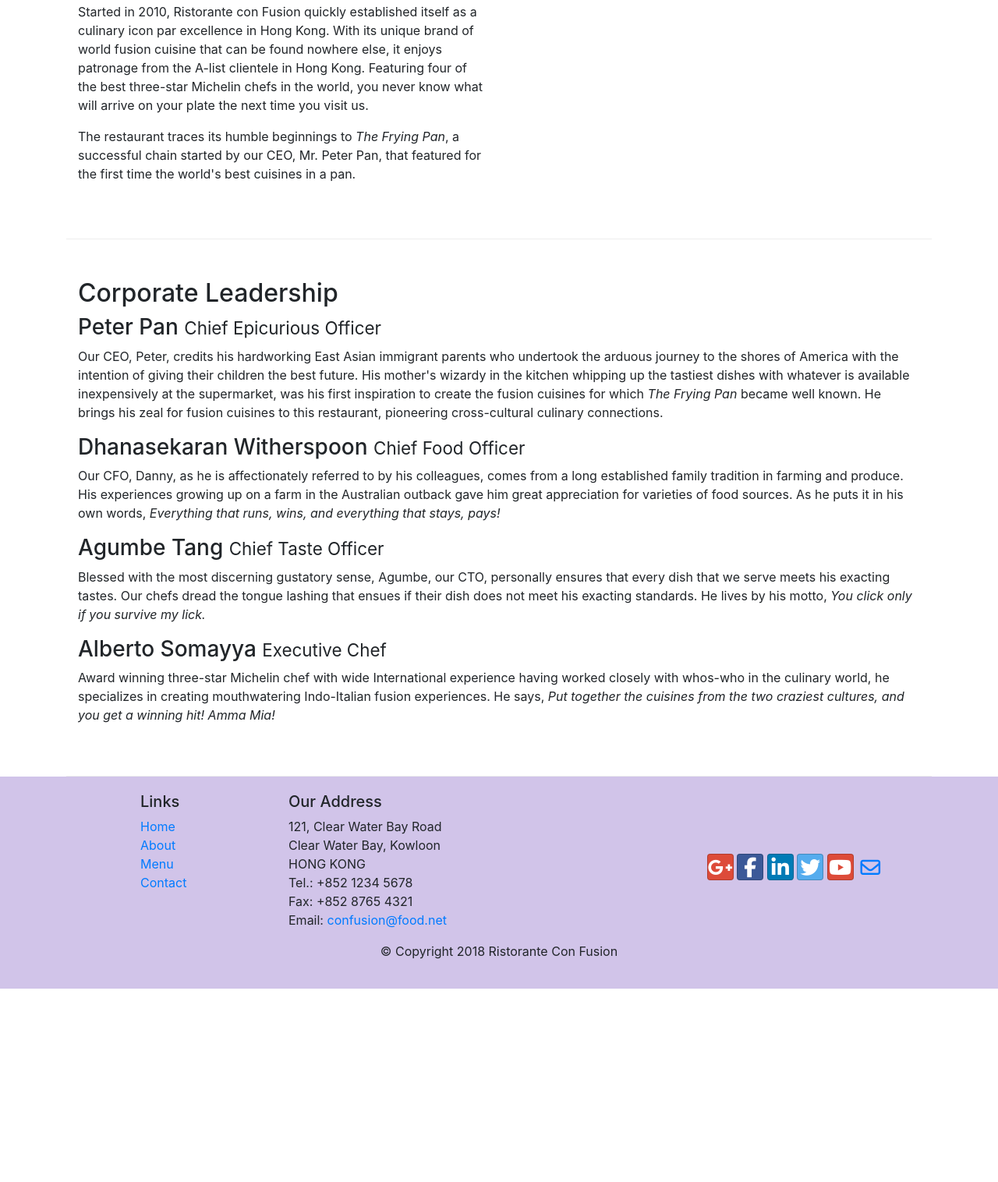
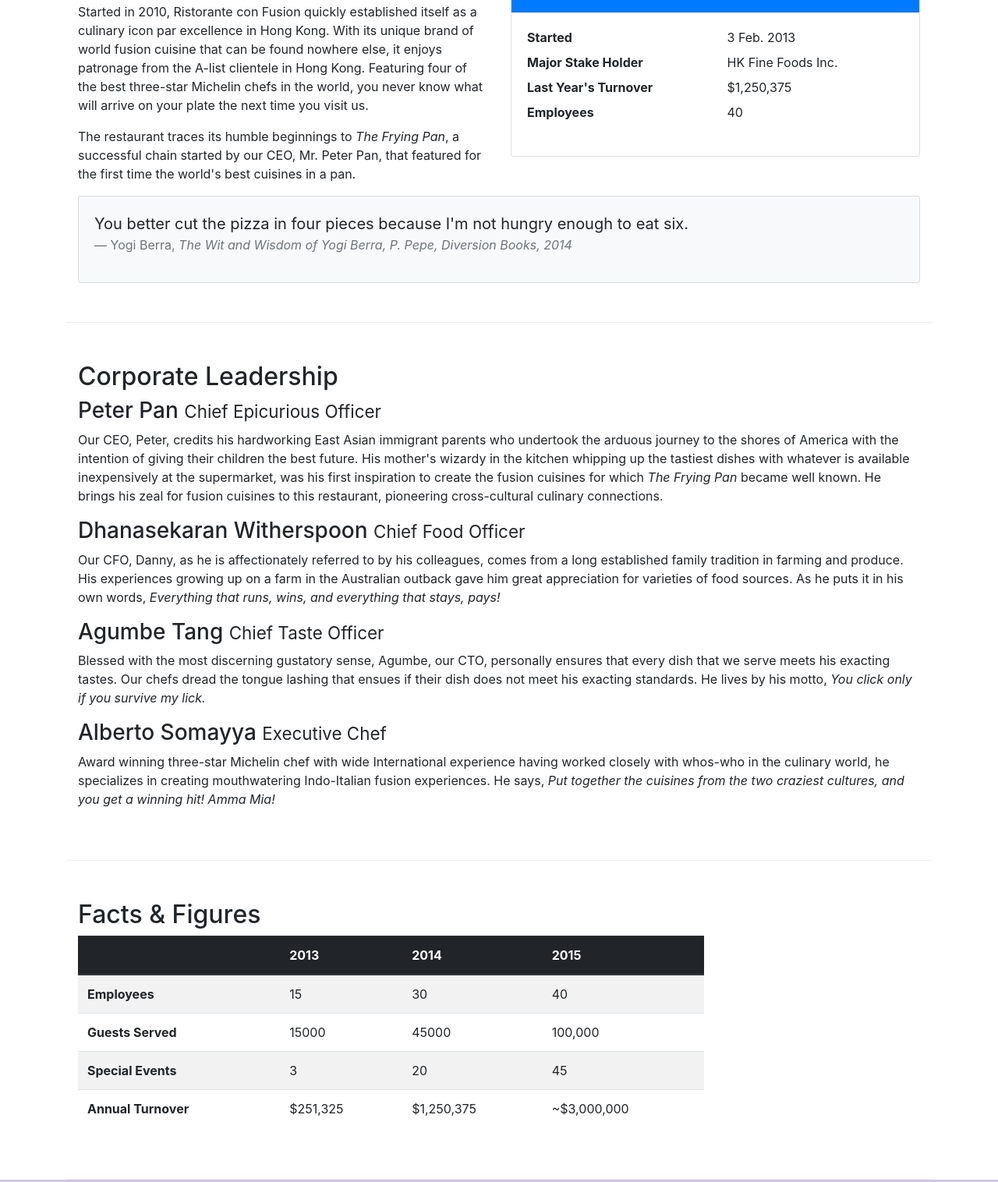
Before and after one commit to johnmartinez0408/bootstrap_coursera, a website: page aboutus.html in a window 1280 px wide. Shown: the part 558-2074 px from the top of the page at 78% size. Before the commit the page ends 1826 px from the top, so only its background shows below. Drawn offline with nearby package versions, Linux system fonts and the light colour scheme.

Commit message:
images and media exercise

```diff
--- a/aboutus.html
+++ b/aboutus.html
@@ -23,7 +23,7 @@
             <button class="navbar-toggler" type="button" data-toggle="collapse" data-target="#Navbar">
                 <span class="navbar-toggler-icon"></span>
             </button>
-            <a class="navbar-brand mr-auto" href="./index.html">Ristorante Con Fusion</a>
+            <a class="navbar-brand" href="#"><img src="img/logo.png" height="30" width="41"></a>
             <div class="collapse navbar-collapse" id="Navbar">
                 <ul class="navbar-nav mr-auto">
                         <li class="nav-item"><a class="nav-link" href="./index.html"><span class="fa fa-home fa-lg"></span> Home</a></li>
@@ -42,7 +42,8 @@
                     <h1>Ristorante con Fusion</h1>
                     <p>We take inspiration from the World's best cuisines, and create a unique fusion experience. Our lipsmacking creations will tickle your culinary senses!</p>
                 </div>
-                <div class="col-12 col-sm">
+                <div class="col-12 col-sm align-self-center">
+                    <img src="img/logo.png" class="img-fluid">
                 </div>
             </div>
         </div>
@@ -66,7 +67,34 @@
                 <p>Started in 2010, Ristorante con Fusion quickly established itself as a culinary icon par excellence in Hong Kong. With its unique brand of world fusion cuisine that can be found nowhere else, it enjoys patronage from the A-list clientele in Hong Kong.  Featuring four of the best three-star Michelin chefs in the world, you never know what will arrive on your plate the next time you visit us.</p>
                 <p>The restaurant traces its humble beginnings to <em>The Frying Pan</em>, a successful chain started by our CEO, Mr. Peter Pan, that featured for the first time the world's best cuisines in a pan.</p>
             </div>
-            <div>
+            <div class="col-sm">
+                <div class="card">
+                    <h3 class="card-header bg-primary text-white">Facts At a Glance</h3>
+                    <div class="card-body">
+                        <dl class="row">
+                            <dt class="col-6">Started</dt>
+                            <dd class="col-6">3 Feb. 2013</dd>
+                            <dt class="col-6">Major Stake Holder</dt>
+                            <dd class="col-6">HK Fine Foods Inc.</dd>
+                            <dt class="col-6">Last Year's Turnover</dt>
+                            <dd class="col-6">$1,250,375</dd>
+                            <dt class="col-6">Employees</dt>
+                            <dd class="col-6">40</dd>
+                        </dl>
+                    </div>
+                </div>
+            </div>
+            <div class="col-12">
+                <div class="card card-body bg-light">
+                    <blockquote class="blockquote">
+                        <p class="mb-0">You better cut the pizza in four pieces because
+                            I'm not hungry enough to eat six.</p>
+                        <footer class="blockquote-footer">Yogi Berra,
+                            <cite title="Source Title">The Wit and Wisdom of Yogi Berra,
+                            P. Pepe, Diversion Books, 2014</cite>
+                        </footer>
+                    </blockquote>
+                </div>
             </div>
         </div>
 
@@ -83,6 +111,52 @@
                 <h3>Alberto Somayya <small>Executive Chef</small></h3>
                 <p class="d-none d-sm-block">Award winning three-star Michelin chef with wide International experience having worked closely with whos-who in the culinary world, he specializes in creating mouthwatering Indo-Italian fusion experiences. He says, <em>Put together the cuisines from the two craziest cultures, and you get a winning hit! Amma Mia!</em></p>
             </div>
+       </div>
+       <div class="row row-content">
+           <div class="col-12 col-sm-9">
+               <h2>Facts &amp; Figures</h2>
+               <div class="table-responsive">
+                    <table class="table table-striped">
+                        <thead class="thead-dark">
+                            <tr>
+                                <th>&nbsp;</th>
+                                <th>2013</th>
+                                <th>2014</th>
+                                <th>2015</th>
+                            </tr>
+                        </thead>
+                        <tbody>
+                            <tr>
+                                <th>Employees</th>
+                                <td>15</td>
+                                <td>30</td>
+                                <td>40</td>
+                            </tr>
+                            <tr>
+                                <th>Guests Served</th>
+                                <td>15000</td>
+                                <td>45000</td>
+                                <td>100,000</td>
+                            </tr>
+                            <tr>
+                                <th>Special Events</th>
+                                <td>3</td>
+                                <td>20</td>
+                                <td>45</td>
+                            </tr>
+                            <tr>
+                                <th>Annual Turnover</th>
+                                <td>$251,325</td>
+                                <td>$1,250,375</td>
+                                <td>~$3,000,000</td>
+                            </tr>
+                        </tbody>
+                    </table>
+                </div>
+           </div>
+           <div class="col-12 col-sm-3">
+
+           </div>
        </div>
 
     </div>
```
Also changed, not shown: contactus.html (+3 -2 lines), index.html (+19 -7 lines), img/alberto.png (added), img/buffet.png (added), img/logo.png (added), img/uthappizza.png (added), 1 other file.
